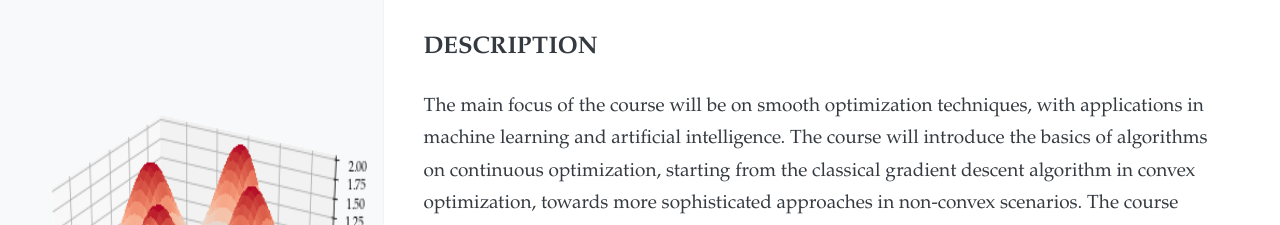
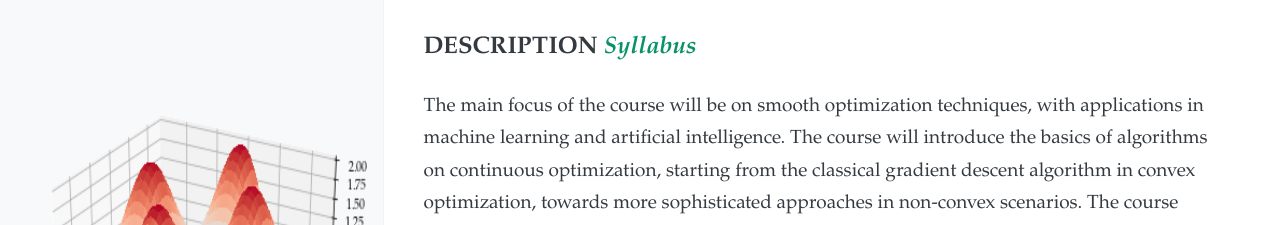
Before and after one commit to akyrillidis/comp414-514, a Jekyll site: the page built from index.md, in a window 1280 px wide and 900 px high. Shown: the top 225 px of the window. Built offline with Jekyll 4.4.1, drawn with Linux system fonts in a browser that asks for light colours; nearby versions of some CDN libraries; our own code applies the rules of GitHub Pages for plain Markdown files.

Commit message:
Update index.md

```diff
--- a/index.md
+++ b/index.md
@@ -2,7 +2,7 @@
 layout: default
 ---
 
-## DESCRIPTION
+## DESCRIPTION [*Syllabus*]()
 
 The main focus of the course will be on smooth optimization techniques, with applications in machine learning and artificial intelligence. The course will introduce the basics of algorithms on continuous optimization, starting from the classical gradient descent algorithm in convex optimization, towards more sophisticated approaches in non-convex scenarios. The course will explore the fundamental theory, algorithms, complexity and approximations in nonlinear optimization.
 
```
